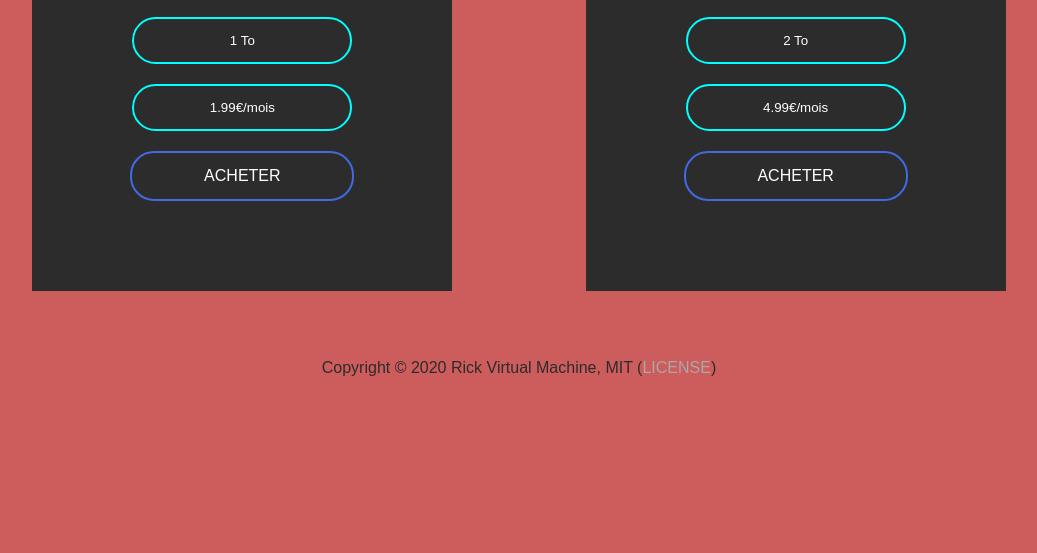
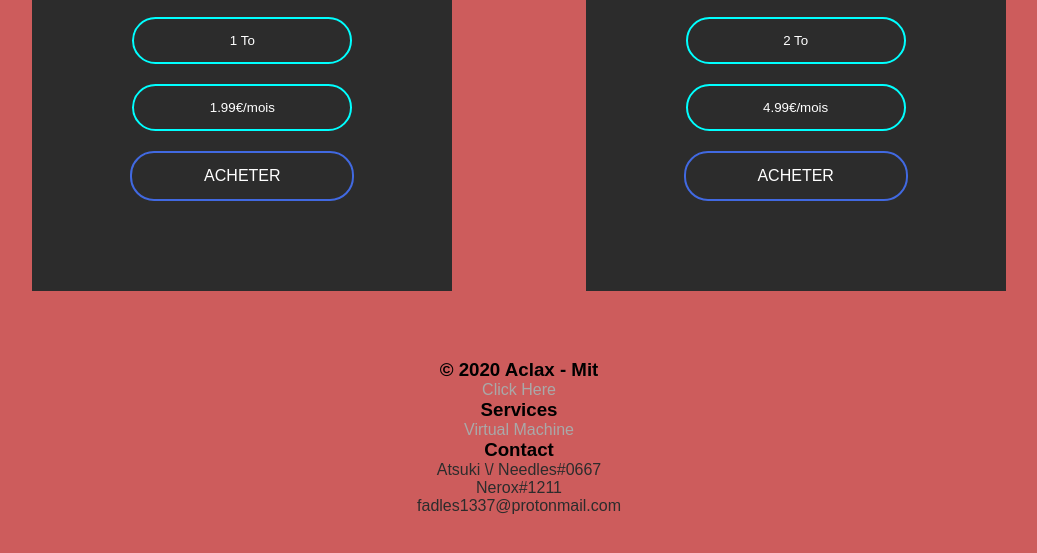
Before and after one commit to Spacetana/avm, a plain HTML site: page index2.html in a window 1280 px wide. Shown: the part 683-1236 px from the top of the page, without its empty margins (121-1158 px from the left). Before the commit the page ends 1108 px from the top, so only its background shows below. Drawn offline with Linux system fonts and the light colour scheme.

Commit message:
Update index2.html

```diff
--- a/index2.html
+++ b/index2.html
@@ -13,8 +13,8 @@
         <nav>
             <div class="table">
                 <ul>
-                    <li id="shop"><a href="shop.html">VPS</a></li>
-                    <li id="stock"><a href="stock.html">STOCKAGE</a></li>
+                    <li id="shop"><a href="https://www.aclax-vm.com/">VPS</a></li>
+                    <li id="stock"><a href="https://www.aclax-vm/stock.com/">STOCKAGE</a></li>
                     <li id="discord"><a href="https://discord.gg/2KENE5F" target="_blank">DISCORD</a></li>
                 </ul>
             </div>
@@ -56,9 +56,32 @@
         <!-- Footer -->
 
         <footer>
-            <p>
-                Copyright © 2020 Rick Virtual Machine, MIT (<a href="https://github.com/Spacetana/rick-virtual-machine/blob/main/LICENSE" target="blank">LICENSE</a>)
-            </p>
-        </footer>
+
+        <div class="contenu-footer">
+
+            <div class="bloc footer-copyright">
+                <h3>© 2020 Aclax - Mit</h3>
+                <ul class="license-copyright">
+                        <li><a href="https://github.com/Spacetana/rick-virtual-machine/blob/main/LICENSE" target="blank">Click Here</a></li>
+                </ul>
+            </div>
+
+            <div class="bloc footer-services">
+                <h3>Services</h3>
+                <ul class="liste-services">
+                    <li><a href="https://www.aclax-vm.com/">Virtual Machine</a></li>
+                </ul>
+            </div>
+
+            <div class="bloc footer-contact">
+                <h3>Contact</h3>
+                <p>Atsuki \/ Needles#0667</p>
+                <p>Nerox#1211</p>
+                <p>fadles1337@protonmail.com</p>
+            </div>
+
+        </div>
+
+    </footer>
     </body>
 </html>
```
